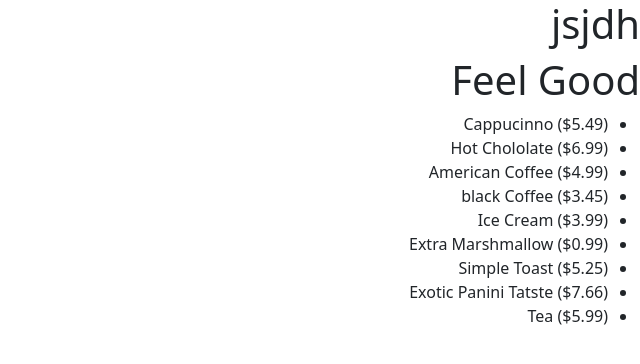
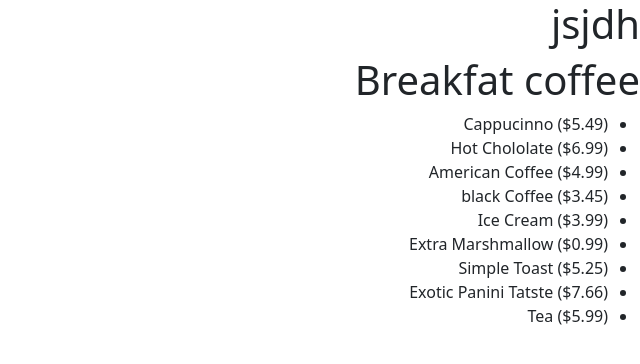
Before and after one commit to SamAkinbile/CoffeeShop, a Django app: page /coffee/ in a window 1280 px wide. Shown: the top 364 px of the page, without its empty margins (640-1280 px from the left). Run offline with Django 5.2, Linux system fonts and the light colour scheme; data comes from the database, SQL or seed files in the repository; both versions use the stored data as it was after the commit.

```diff
--- a/coffee/templates/home.html
+++ b/coffee/templates/home.html
@@ -1,7 +1,7 @@
 {% extends 'base.html'%}
 
 {% block content %}
-    <h1>Feel Good</h1>
+    <h1>Breakfat coffee</h1>
 <ul>
     {% for coffee in coffee %}
               <li>
```
Also changed, not shown: db.sqlite3.
